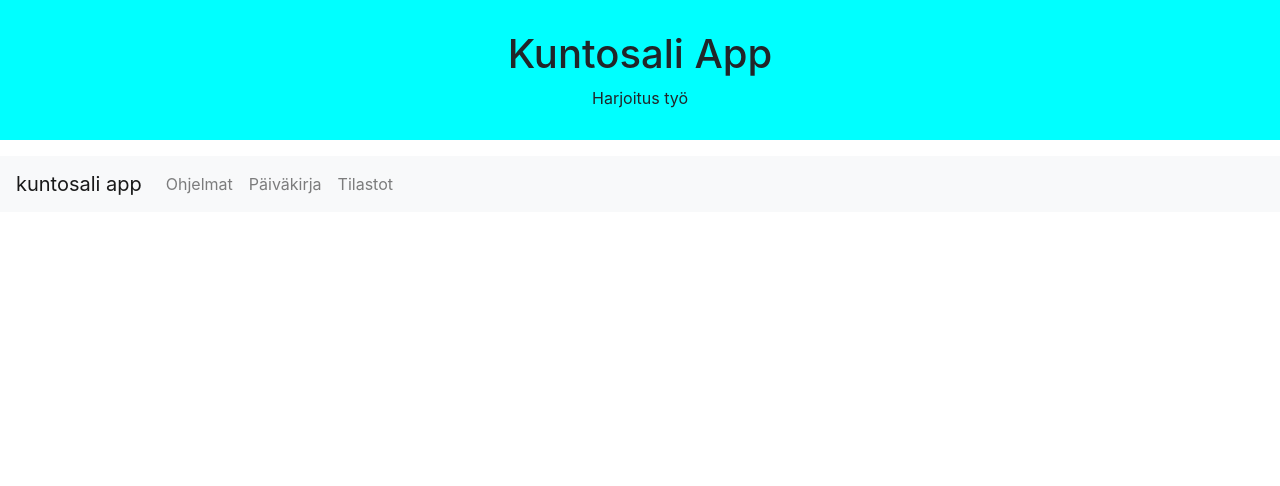
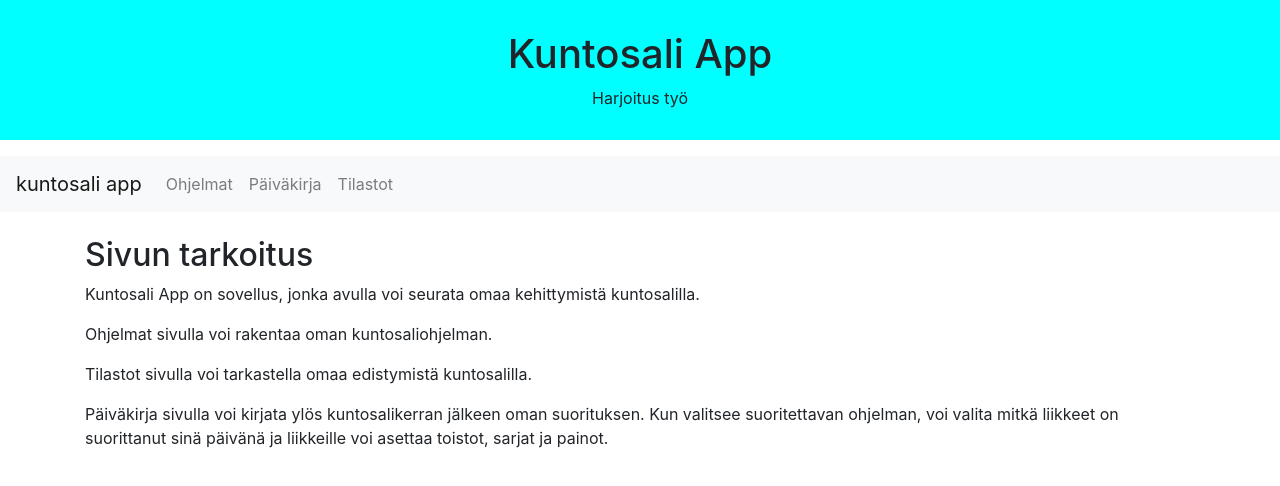
Before and after one commit to Niko-Snellman/kuntosali-app, a React (Create React App) app: page / in a window 1280 px wide. Shown: the top 486 px of the page. Built offline with nearby package versions, Linux system fonts and the light colour scheme.

Commit message:
Update App.js

```diff
--- a/src/components/app/App.js
+++ b/src/components/app/App.js
@@ -26,22 +26,22 @@ function App() {
 
       <BrowserRouter>
         <Navbar color="light" light expand="md">
-          <NavbarBrand href="/kuntosali-app">kuntosali app</NavbarBrand>
+          <NavbarBrand href="/">kuntosali app</NavbarBrand>
           <NavbarToggler onClick={toggle} />
           <Collapse isOpen={isOpen} navbar>
             <Nav className="mr-auto" navbar>
               <NavItem>
-                <NavLink className="nav-link" to="/ohjelmat">
+                <NavLink className="nav-link" to="/kuntosali-app/ohjelmat">
                   Ohjelmat
                 </NavLink>
               </NavItem>
               <NavItem>
-                <NavLink className="nav-link" to="/paivakirja">
+                <NavLink className="nav-link" to="/kuntosali-app/paivakirja">
                   Päiväkirja
                 </NavLink>
               </NavItem>
               <NavItem>
-                <NavLink className="nav-link" to="/tilastot">
+                <NavLink className="nav-link" to="/kuntosali-app/tilastot">
                   Tilastot
                 </NavLink>
               </NavItem>
@@ -49,12 +49,7 @@ function App() {
           </Collapse>
         </Navbar>
 
-        <Route
-          path="/kuntosali-app/etusivu"
-          exact
-          strict
-          component={Home}
-        ></Route>
+        <Route path="/" exact strict component={Home}></Route>
         <Route path="/kuntosali-app/ohjelmat" component={Programs}></Route>
         <Route path="/kuntosali-app/tilastot" component={Statistics}></Route>
         <Route path="/kuntosali-app/paivakirja" component={Diary}></Route>
```
